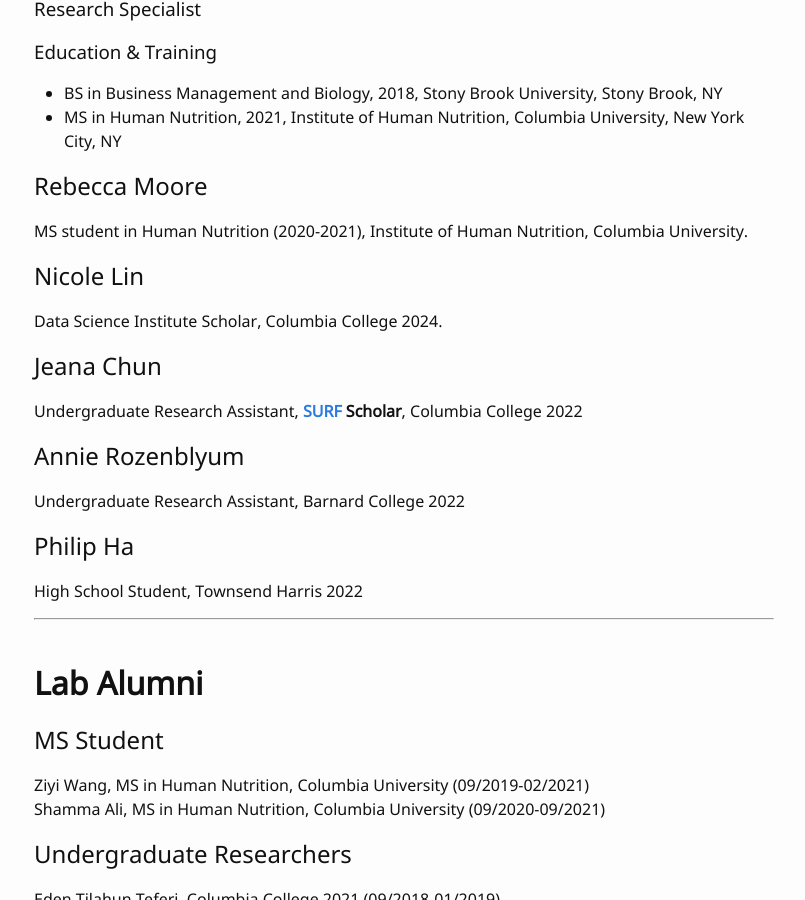
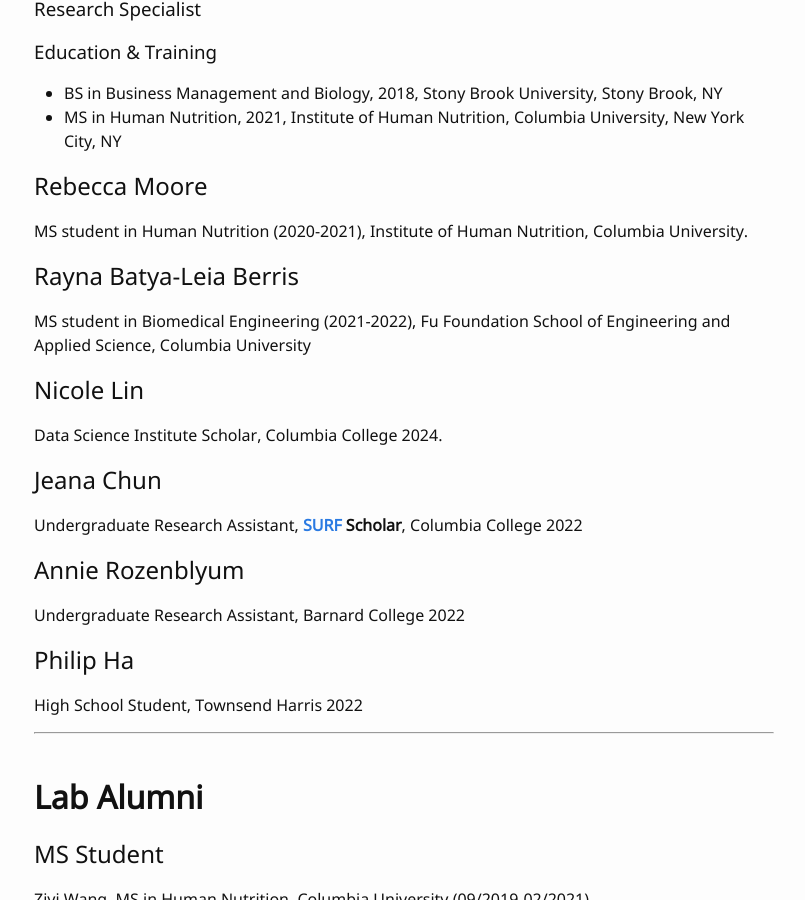
Before and after one commit to hanruizhang/zhanglab, a Jekyll site: the page built from 2_People.md, in a window 1280 px wide and 900 px high, scrolled down 2559 px. Shown: the whole window, without its empty margins (236-1041 px from the left). Built offline with Jekyll 4.4.1, drawn with Linux system fonts in a browser that asks for light colours; comment, search, counter and statistics services are not loaded.

Commit message:
Update 2_People.md

```diff
--- a/2_People.md
+++ b/2_People.md
@@ -84,6 +84,9 @@
 ## Rebecca Moore
 #### MS student in Human Nutrition (2020-2021), Institute of Human Nutrition, Columbia University.
 
+## Rayna Batya-Leia Berris
+#### MS student in Biomedical Engineering (2021-2022), Fu Foundation School of Engineering and Applied Science, Columbia University
+
 ## Nicole Lin
 #### Data Science Institute Scholar, Columbia College 2024.
 
```
